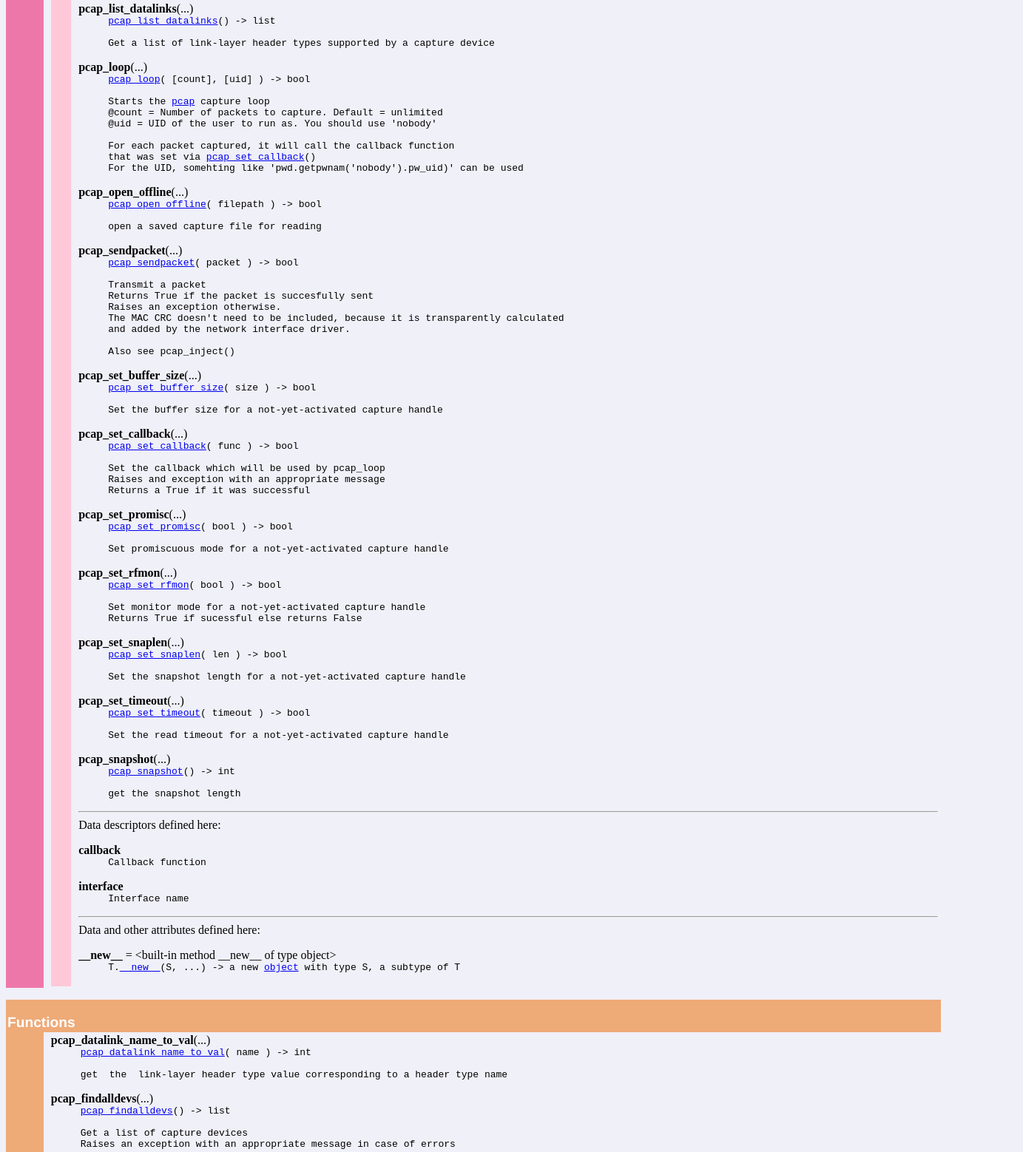
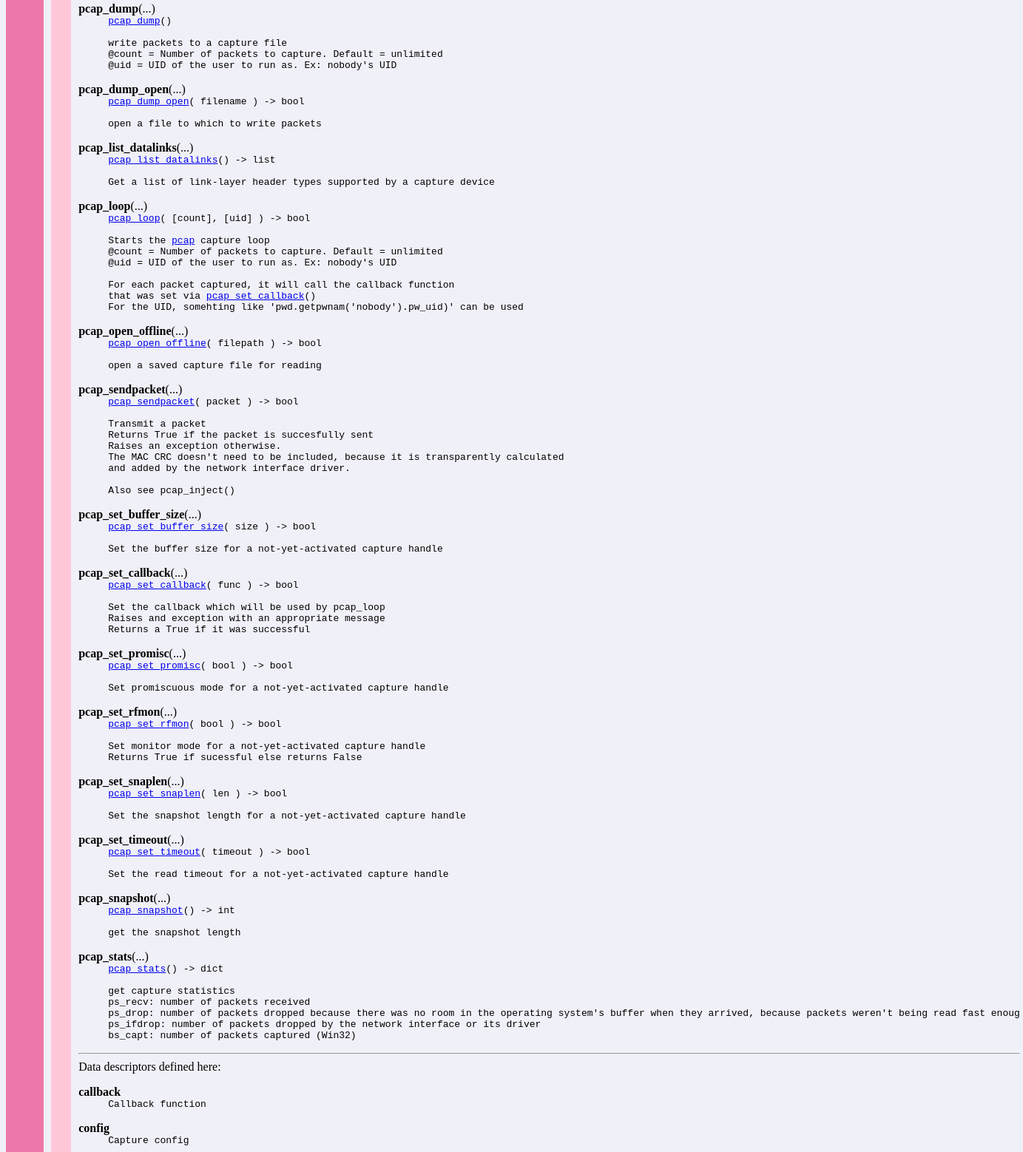
Before and after one commit to kbandla/pypcap, a plain HTML site: page pypcap.html in a window 1280 px wide. Shown: the part 990-2548 px from the top of the page at 74% size, 1383 px wide, since content can reach past the window. Drawn offline with Linux system fonts and the light colour scheme.

Commit message:
Updated html docs

```diff
--- a/pypcap.html
+++ b/pypcap.html
@@ -6,7 +6,7 @@
 <table width="100%" cellspacing=0 cellpadding=2 border=0 summary="heading">
 <tr bgcolor="#7799ee">
 <td valign=bottom>&nbsp;<br>
-<font color="#ffffff" face="helvetica, arial">&nbsp;<br><big><big><strong>pypcap</strong></big></big> (version 0.2)</font></td
+<font color="#ffffff" face="helvetica, arial">&nbsp;<br><big><big><strong>pypcap</strong></big></big> (version 0.3)</font></td
 ><td align=right valign=bottom
 ><font color="#ffffff" face="helvetica, arial"><a href=".">index</a><br><a href="file:/Volumes/DATA/devel/lib/python/pypcap.so">/Volumes/DATA/devel/lib/python/pypcap.so</a></font></td></tr></table>
     <p><tt>C/Python&nbsp;bindings&nbsp;for&nbsp;libpcap</tt></p>
@@ -68,6 +68,16 @@ get&nbsp;a&nbsp;name&nbsp;or&nbsp;description&nbsp;for&nbsp;a&nbsp;link-layer&nb
 &nbsp;<br>
 get&nbsp;a&nbsp;name&nbsp;or&nbsp;description&nbsp;for&nbsp;a&nbsp;link-layer&nbsp;header&nbsp;type&nbsp;value</tt></dd></dl>
 
+<dl><dt><a name="pypcap-pcap_dump"><strong>pcap_dump</strong></a>(...)</dt><dd><tt><a href="#pcap-pcap_dump">pcap_dump</a>()<br>
+&nbsp;<br>
+write&nbsp;packets&nbsp;to&nbsp;a&nbsp;capture&nbsp;file<br>
+@count&nbsp;=&nbsp;Number&nbsp;of&nbsp;packets&nbsp;to&nbsp;capture.&nbsp;Default&nbsp;=&nbsp;unlimited<br>
+@uid&nbsp;=&nbsp;UID&nbsp;of&nbsp;the&nbsp;user&nbsp;to&nbsp;run&nbsp;as.&nbsp;Ex:&nbsp;nobody's&nbsp;UID</tt></dd></dl>
+
+<dl><dt><a name="pypcap-pcap_dump_open"><strong>pcap_dump_open</strong></a>(...)</dt><dd><tt><a href="#pcap-pcap_dump_open">pcap_dump_open</a>(&nbsp;filename&nbsp;)&nbsp;-&gt;&nbsp;bool<br>
+&nbsp;<br>
+open&nbsp;a&nbsp;file&nbsp;to&nbsp;which&nbsp;to&nbsp;write&nbsp;packets</tt></dd></dl>
+
 <dl><dt><a name="pypcap-pcap_list_datalinks"><strong>pcap_list_datalinks</strong></a>(...)</dt><dd><tt><a href="#pcap-pcap_list_datalinks">pcap_list_datalinks</a>()&nbsp;-&gt;&nbsp;list<br>
 &nbsp;<br>
 Get&nbsp;a&nbsp;list&nbsp;of&nbsp;link-layer&nbsp;header&nbsp;types&nbsp;supported&nbsp;by&nbsp;a&nbsp;capture&nbsp;device</tt></dd></dl>
@@ -76,7 +86,7 @@ Get&nbsp;a&nbsp;list&nbsp;of&nbsp;link-layer&nbsp;header&nbsp;types&nbsp;support
 &nbsp;<br>
 Starts&nbsp;the&nbsp;<a href="#pcap">pcap</a>&nbsp;capture&nbsp;loop<br>
 @count&nbsp;=&nbsp;Number&nbsp;of&nbsp;packets&nbsp;to&nbsp;capture.&nbsp;Default&nbsp;=&nbsp;unlimited<br>
-@uid&nbsp;=&nbsp;UID&nbsp;of&nbsp;the&nbsp;user&nbsp;to&nbsp;run&nbsp;as.&nbsp;You&nbsp;should&nbsp;use&nbsp;'nobody'<br>
+@uid&nbsp;=&nbsp;UID&nbsp;of&nbsp;the&nbsp;user&nbsp;to&nbsp;run&nbsp;as.&nbsp;Ex:&nbsp;nobody's&nbsp;UID&nbsp;<br>
 &nbsp;<br>
 For&nbsp;each&nbsp;packet&nbsp;captured,&nbsp;it&nbsp;will&nbsp;call&nbsp;the&nbsp;callback&nbsp;function&nbsp;<br>
 that&nbsp;was&nbsp;set&nbsp;via&nbsp;<a href="#pcap-pcap_set_callback">pcap_set_callback</a>()<br>
@@ -127,10 +137,21 @@ Set&nbsp;the&nbsp;read&nbsp;timeout&nbsp;for&nbsp;a&nbsp;not-yet-activated&nbsp;
 &nbsp;<br>
 get&nbsp;the&nbsp;snapshot&nbsp;length</tt></dd></dl>
 
+<dl><dt><a name="pypcap-pcap_stats"><strong>pcap_stats</strong></a>(...)</dt><dd><tt><a href="#pcap-pcap_stats">pcap_stats</a>()&nbsp;-&gt;&nbsp;dict<br>
+&nbsp;<br>
+get&nbsp;capture&nbsp;statistics<br>
+ps_recv:&nbsp;number&nbsp;of&nbsp;packets&nbsp;received<br>
+ps_drop:&nbsp;number&nbsp;of&nbsp;packets&nbsp;dropped&nbsp;because&nbsp;there&nbsp;was&nbsp;no&nbsp;room&nbsp;in&nbsp;the&nbsp;operating&nbsp;system's&nbsp;buffer&nbsp;when&nbsp;they&nbsp;arrived,&nbsp;because&nbsp;packets&nbsp;weren't&nbsp;being&nbsp;read&nbsp;fast&nbsp;enoug<br>
+ps_ifdrop:&nbsp;number&nbsp;of&nbsp;packets&nbsp;dropped&nbsp;by&nbsp;the&nbsp;network&nbsp;interface&nbsp;or&nbsp;its&nbsp;driver<br>
+bs_capt:&nbsp;number&nbsp;of&nbsp;packets&nbsp;captured&nbsp;(Win32)</tt></dd></dl>
+
 <hr>
 Data descriptors defined here:<br>
 <dl><dt><strong>callback</strong></dt>
 <dd><tt>Callback&nbsp;function</tt></dd>
+</dl>
+<dl><dt><strong>config</strong></dt>
+<dd><tt>Capture&nbsp;config</tt></dd>
 </dl>
 <dl><dt><strong>interface</strong></dt>
 <dd><tt>Interface&nbsp;name</tt></dd>
@@ -170,5 +191,5 @@ Raises&nbsp;an&nbsp;exception&nbsp;with&nbsp;an&nbsp;appropriate&nbsp;message&nb
 <font color="#ffffff" face="helvetica, arial"><big><strong>Data</strong></big></font></td></tr>
 
 <tr><td bgcolor="#55aa55"><tt>&nbsp;&nbsp;&nbsp;&nbsp;&nbsp;&nbsp;</tt></td><td>&nbsp;</td>
-<td width="100%"><strong>__version__</strong> = '0.2'</td></tr></table>
+<td width="100%"><strong>__version__</strong> = '0.3'</td></tr></table>
 </body></html>
```
